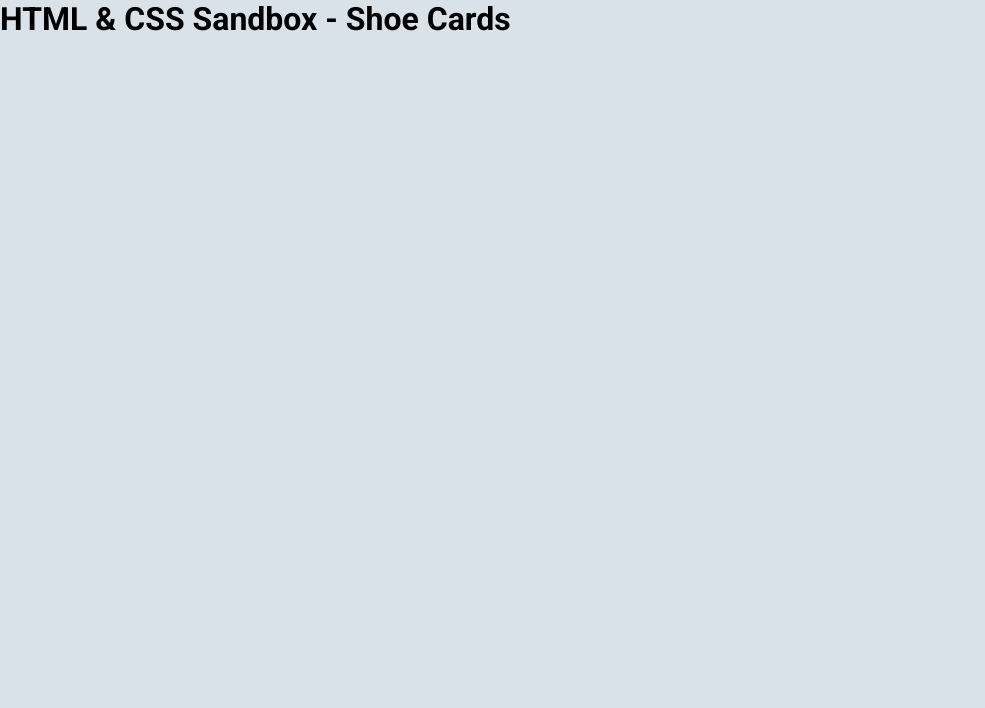
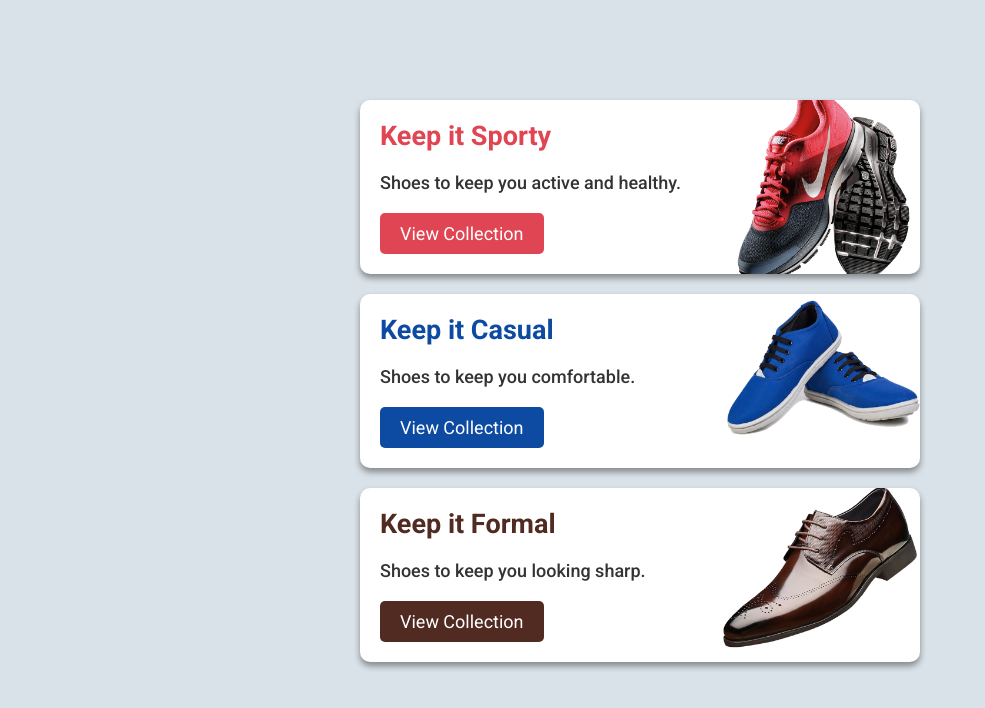
Before and after one commit to RustamHajizadaOriginal/Html-Css, a plain HTML site: page 05-box-model-and-positioning/10-shoe-cards-project/index.html in a window 1280 px wide. Shown: the whole page, without its empty margins (0-985 px from the left). Drawn offline with Linux system fonts and the light colour scheme.

Commit message:
Update index.html

```diff
--- a/05-box-model-and-positioning/10-shoe-cards-project/index.html
+++ b/05-box-model-and-positioning/10-shoe-cards-project/index.html
@@ -13,6 +13,22 @@
     <title>HTML & CSS Sandbox</title>
   </head>
   <body>
-    <h1>HTML & CSS Sandbox - Shoe Cards</h1>
+    <div class="container">
+      <div class="card card-sporty">
+        <h2>Keep it Sporty</h2>
+        <p>Shoes to keep you active and healthy.</p>
+        <a href="#">View Collection</a>
+      </div>
+      <div class="card card-casual">
+        <h2>Keep it Casual</h2>
+        <p>Shoes to keep you comfortable.</p>
+        <a href="#">View Collection</a>
+      </div>
+      <div class="card card-formal">
+        <h2>Keep it Formal</h2>
+        <p>Shoes to keep you looking sharp.</p>
+        <a href="#">View Collection</a>
+      </div>
+    </div>
   </body>
 </html>
```
